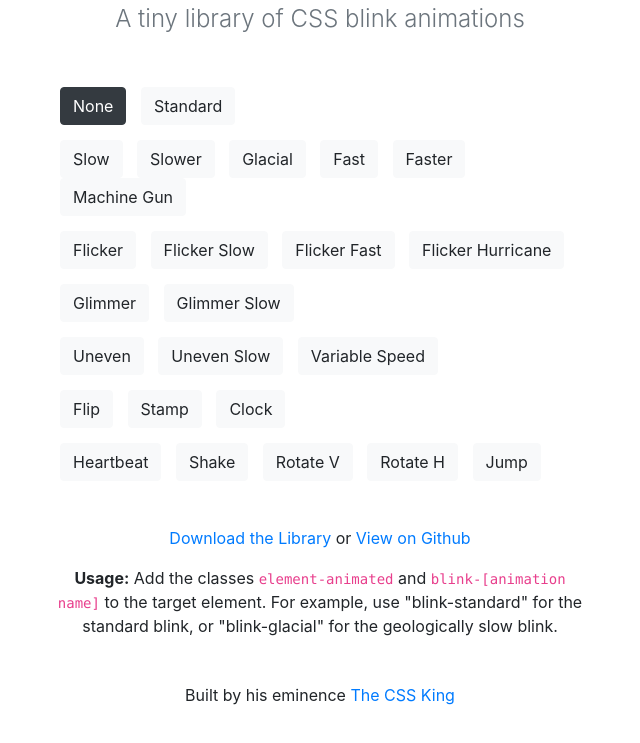
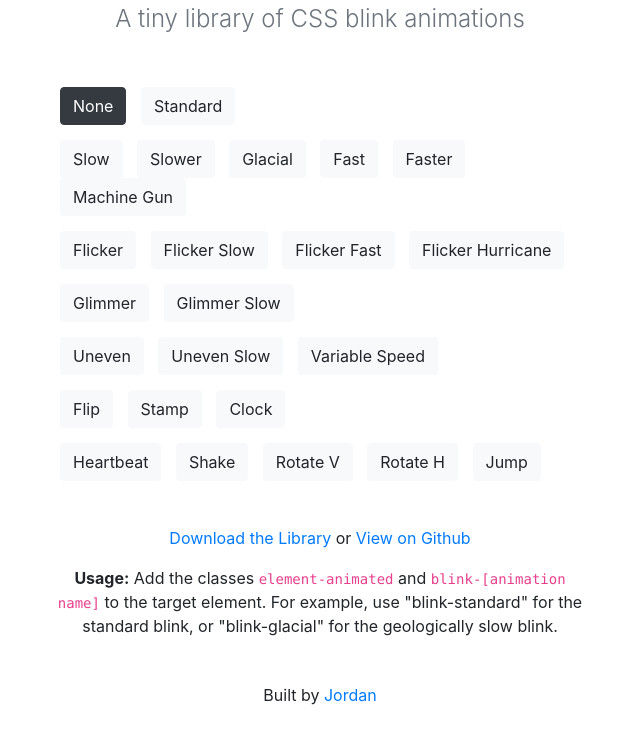
Before and after one commit to TheCSSKing/BlinkCSS, a plain HTML site: page docs/index.html in a window 1280 px wide. Shown: the part 151-894 px from the top of the page, without its empty margins (320-960 px from the left). Drawn offline with Linux system fonts and the light colour scheme.

Commit message:
Update URL

```diff
--- a/docs/index.html
+++ b/docs/index.html
@@ -6,7 +6,7 @@
 			<link href="./css/bootstrap.min.css" rel="stylesheet">
 			<link href="./css/main.css" rel="stylesheet">
 
-			<link rel="canonical" href="https://thecssking.github.io/BlinkCSS/" />
+			<link rel="canonical" href="https://www.thecssking.com/BlinkCSS/" />
 			<meta charset="utf-8" />
 			<meta name="description" content="A tiny library of CSS blink animations for the modern web." />
 			<meta name="viewport" content="width=device-width, initial-scale=1" />
@@ -14,7 +14,7 @@
 			<!-- Open Graph tags -->
 			<meta property="og:title" content="Blink.CSS" />
 			<meta property="og:description" content="A tiny library of CSS blink animations for the modern web." />
-			<meta property="og:url" content="https://thecssking.github.io/BlinkCSS/" />
+			<meta property="og:url" content="https://www.thecssking.com/BlinkCSS/" />
 			<meta property="og:image" content="TODO" />
 
 			<!-- No need to duplicate OG tags - twitter will check for them (https://developer.twitter.com/en/docs/tweets/optimize-with-cards/guides/getting-started.html) -->
@@ -90,7 +90,7 @@
 				</div>
 				<div class="row">
 					<div class="col-sm-6 offset-sm-3 text-center">
-						Built by his eminence <a href="https://www.thecssking.com" class="element-animated" id="kingLink">The CSS King</a>
+						Built by <a href="https://www.jormars.com" class="element-animated" id="kingLink">Jordan</a>
 					</div>
 				</div>
 			</div>
```
